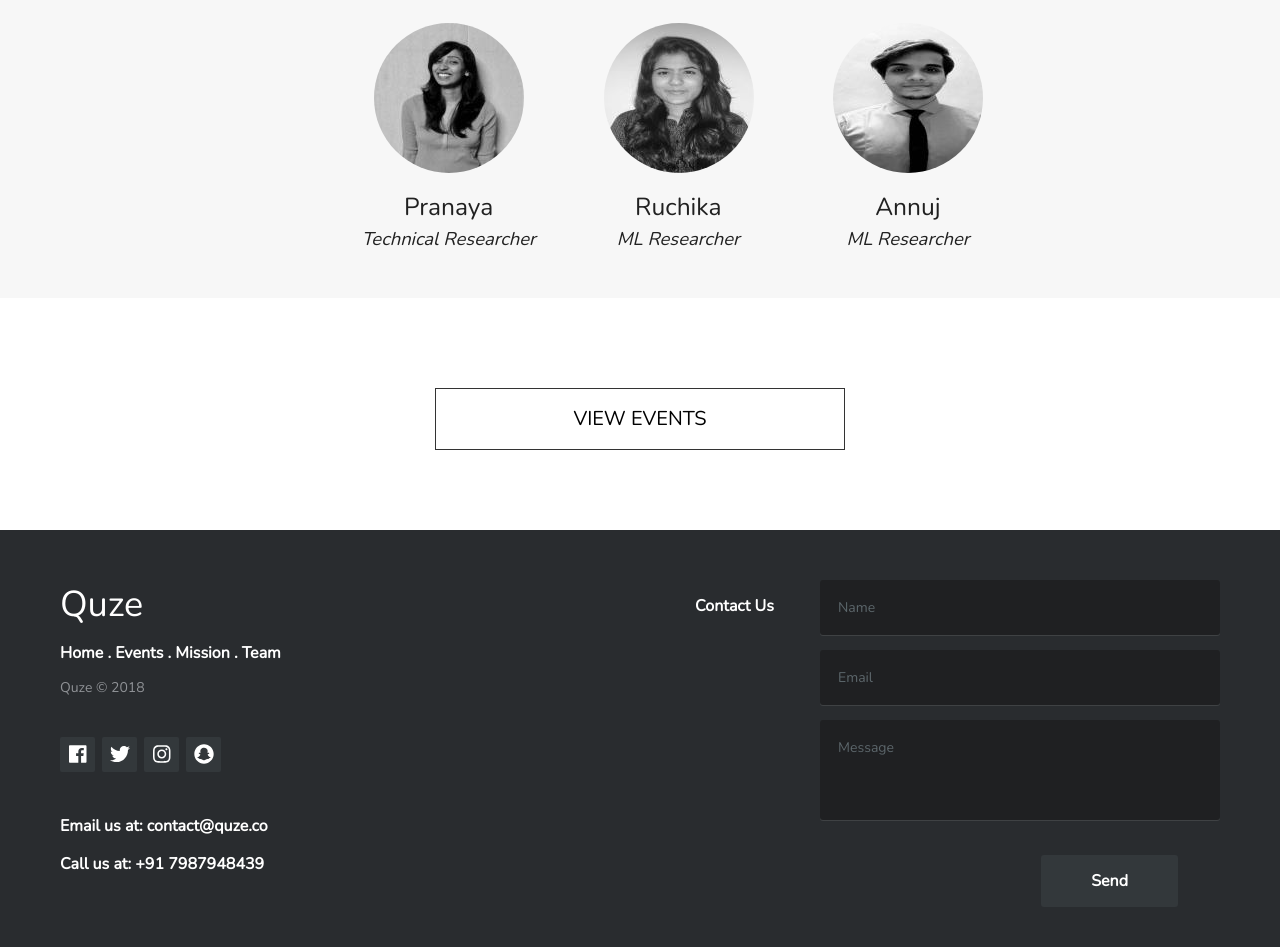
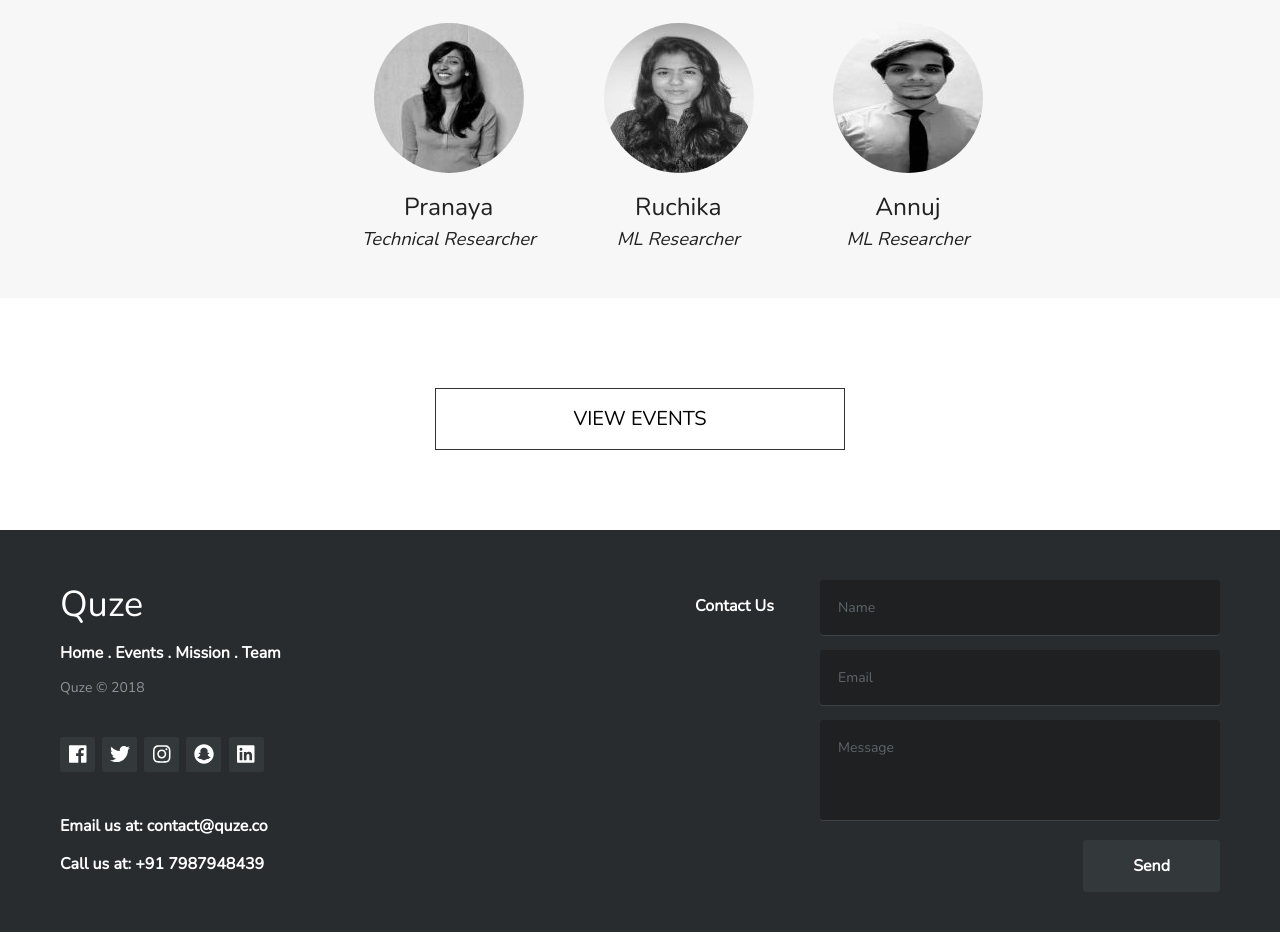
Before and after one commit to QuzeInc/QuzeComingSoon, a website: page index.html in a window 1280 px wide. Shown: the part 4380-5327 px from the top of the page. Drawn offline with nearby package versions, Linux system fonts and the light colour scheme.

Commit message:
first commit by wizArD

```diff
--- a/index.html
+++ b/index.html
@@ -89,7 +89,7 @@ With an amazing foundational technology like blockchain and other futuretech lik
 
 					<input type="text" name="Name" placeholder="Name" id="subscribeName" />
 					<input type="text" name="email" placeholder="Email" id="subscribeEmail" />
-					<p class="subscribe-send">Send</p>
+					<button class="subscribe-send">Send</button>
 
 				  </form>
 				</div>
@@ -351,7 +351,7 @@ With an amazing foundational technology like blockchain and other futuretech lik
 
 <div class="row">
 	<br><br><br><br>
-	<a href="events"><button class="eventsPageBtn button" style="width: 32%; left: 50%; margin-left: -16%; padding-right: 0;padding-left: 0;">VIEW EVENTS</button></a>
+	<a href="event.png"><button class="eventsPageBtn button" style="width: 32%; left: 50%; margin-left: -16%; padding-right: 0;padding-left: 0;">VIEW EVENTS</button></a>
 
 </div>
 
@@ -373,6 +373,7 @@ With an amazing foundational technology like blockchain and other futuretech lik
 			<a href="#"><i class="fab fa-twitter"></i></a>
 			<a href="#"><i class="fab fa-instagram"></i></a>
 			<a href="#"><i class="fab fa-snapchat"></i></a>
+			<a href="https://www.linkedin.com/company/quze"><i class="fab fa-linkedin"></i></a>
 		</div>
 		<br />
 		<div id="contactInfo">
@@ -386,7 +387,7 @@ With an amazing foundational technology like blockchain and other futuretech lik
 			<input type="text" name="Name" placeholder="Name" id="formName" />
 			<input type="text" name="email" placeholder="Email" id="formEmail" />
 			<textarea name="message" placeholder="Message" id="formMessage"></textarea>
-			<p class="footer-send" id="footer-send" style="cursor:pointer">Send</p>
+			<button class="footer-send" id="footer-send" style="cursor:pointer">Send</button>
 		</form>
 	</div>
 </footer>
```
Also changed, not shown: event.png (added), 1 other file.
